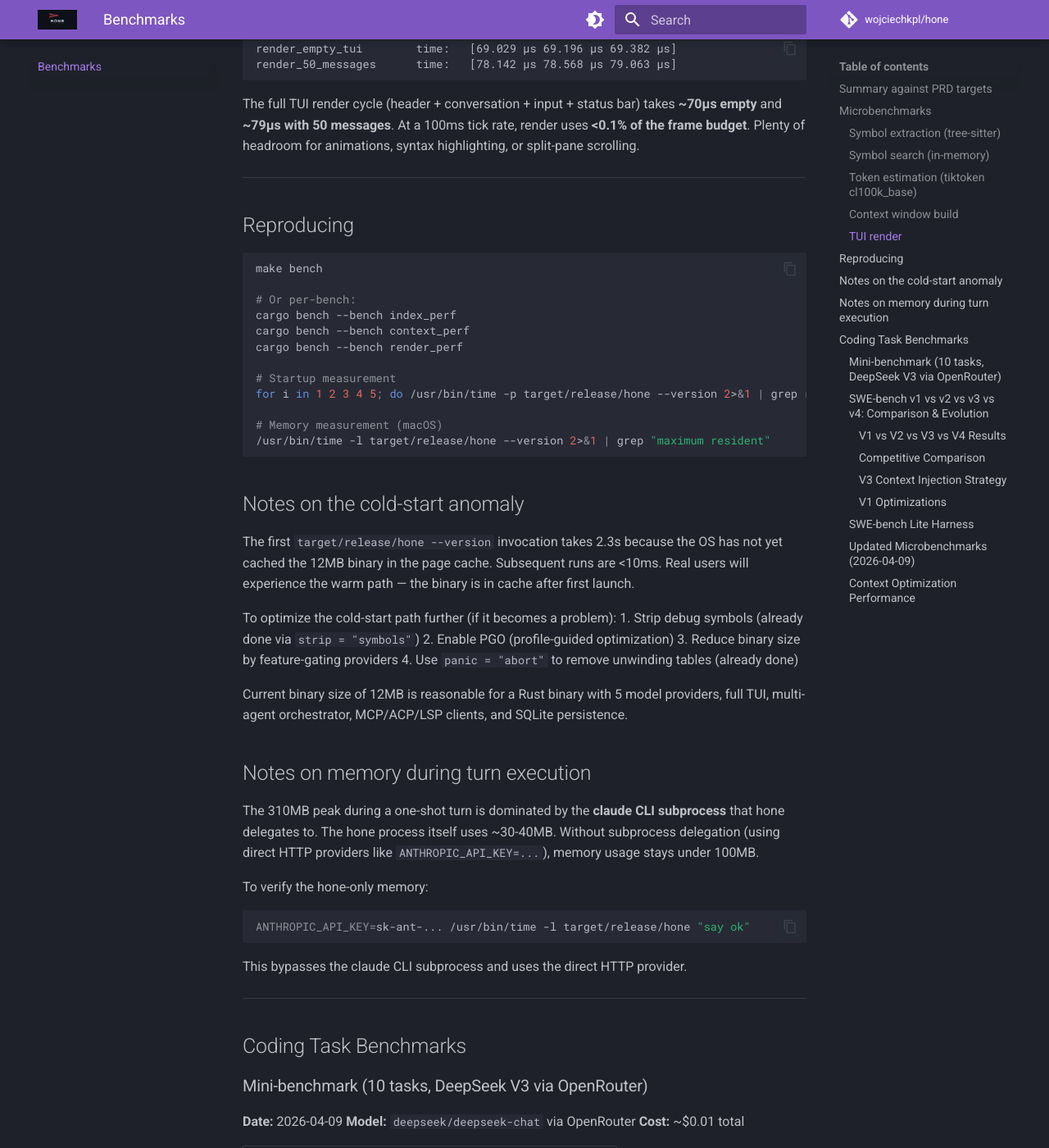
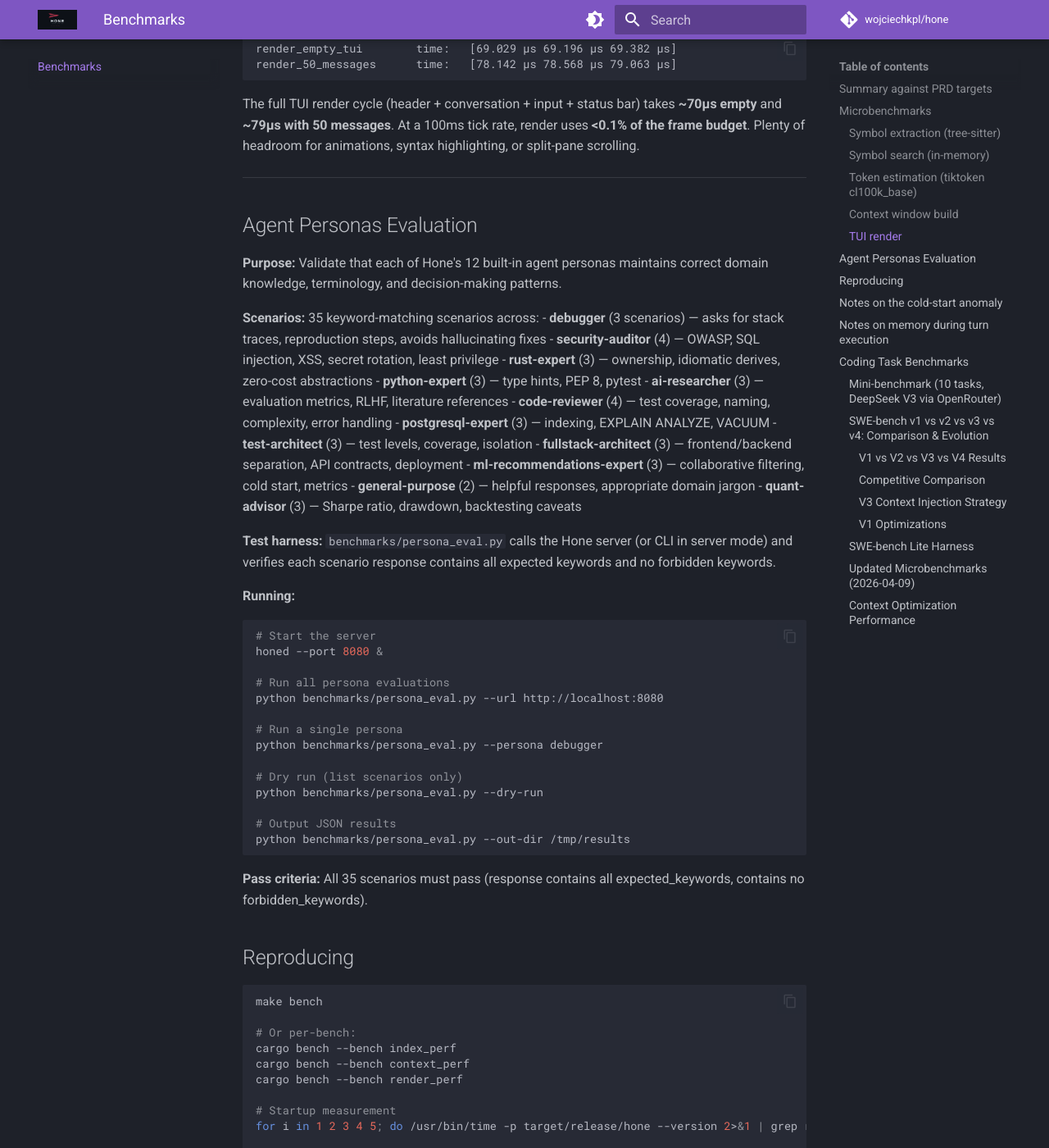
Before and after one commit to wojciechkpl/hone, an MkDocs documentation site: the page built from docs/benchmarks.md, in a window 1280 px wide and 1400 px high, scrolled down 1940 px. Shown: the whole window at 82% size. Built offline with MkDocs 1.6.1 and Material for MkDocs 9.7.7, drawn with Linux system fonts in a browser that asks for light colours; comment, search, counter and statistics services are not loaded.

Commit message:
Final doc update: concurrency limiter, health monitoring, checkpointing, persona evals

````diff
--- a/docs/benchmarks.md
+++ b/docs/benchmarks.md
@@ -76,6 +76,47 @@ render_50_messages      time:   [78.142 µs 78.568 µs 79.063 µs]
 The full TUI render cycle (header + conversation + input + status bar) takes **~70µs empty** and **~79µs with 50 messages**. At a 100ms tick rate, render uses **<0.1% of the frame budget**. Plenty of headroom for animations, syntax highlighting, or split-pane scrolling.
 
 ---
+
+## Agent Personas Evaluation
+
+**Purpose:** Validate that each of Hone's 12 built-in agent personas maintains correct domain knowledge, terminology, and decision-making patterns.
+
+**Scenarios:** 35 keyword-matching scenarios across:
+- **debugger** (3 scenarios) — asks for stack traces, reproduction steps, avoids hallucinating fixes
+- **security-auditor** (4) — OWASP, SQL injection, XSS, secret rotation, least privilege
+- **rust-expert** (3) — ownership, idiomatic derives, zero-cost abstractions
+- **python-expert** (3) — type hints, PEP 8, pytest
+- **ai-researcher** (3) — evaluation metrics, RLHF, literature references
+- **code-reviewer** (4) — test coverage, naming, complexity, error handling
+- **postgresql-expert** (3) — indexing, EXPLAIN ANALYZE, VACUUM
+- **test-architect** (3) — test levels, coverage, isolation
+- **fullstack-architect** (3) — frontend/backend separation, API contracts, deployment
+- **ml-recommendations-expert** (3) — collaborative filtering, cold start, metrics
+- **general-purpose** (2) — helpful responses, appropriate domain jargon
+- **quant-advisor** (3) — Sharpe ratio, drawdown, backtesting caveats
+
+**Test harness:** `benchmarks/persona_eval.py` calls the Hone server (or CLI in server mode) and verifies each scenario response contains all expected keywords and no forbidden keywords.
+
+**Running:**
+
+```bash
+# Start the server
+honed --port 8080 &
+
+# Run all persona evaluations
+python benchmarks/persona_eval.py --url http://localhost:8080
+
+# Run a single persona
+python benchmarks/persona_eval.py --persona debugger
+
+# Dry run (list scenarios only)
+python benchmarks/persona_eval.py --dry-run
+
+# Output JSON results
+python benchmarks/persona_eval.py --out-dir /tmp/results
+```
+
+**Pass criteria:** All 35 scenarios must pass (response contains all expected_keywords, contains no forbidden_keywords).
 
 ## Reproducing
 
````
Also changed, not shown: CHANGELOG.md (+4 -0 lines), README.md (+11 -2 lines), 3 other files.
